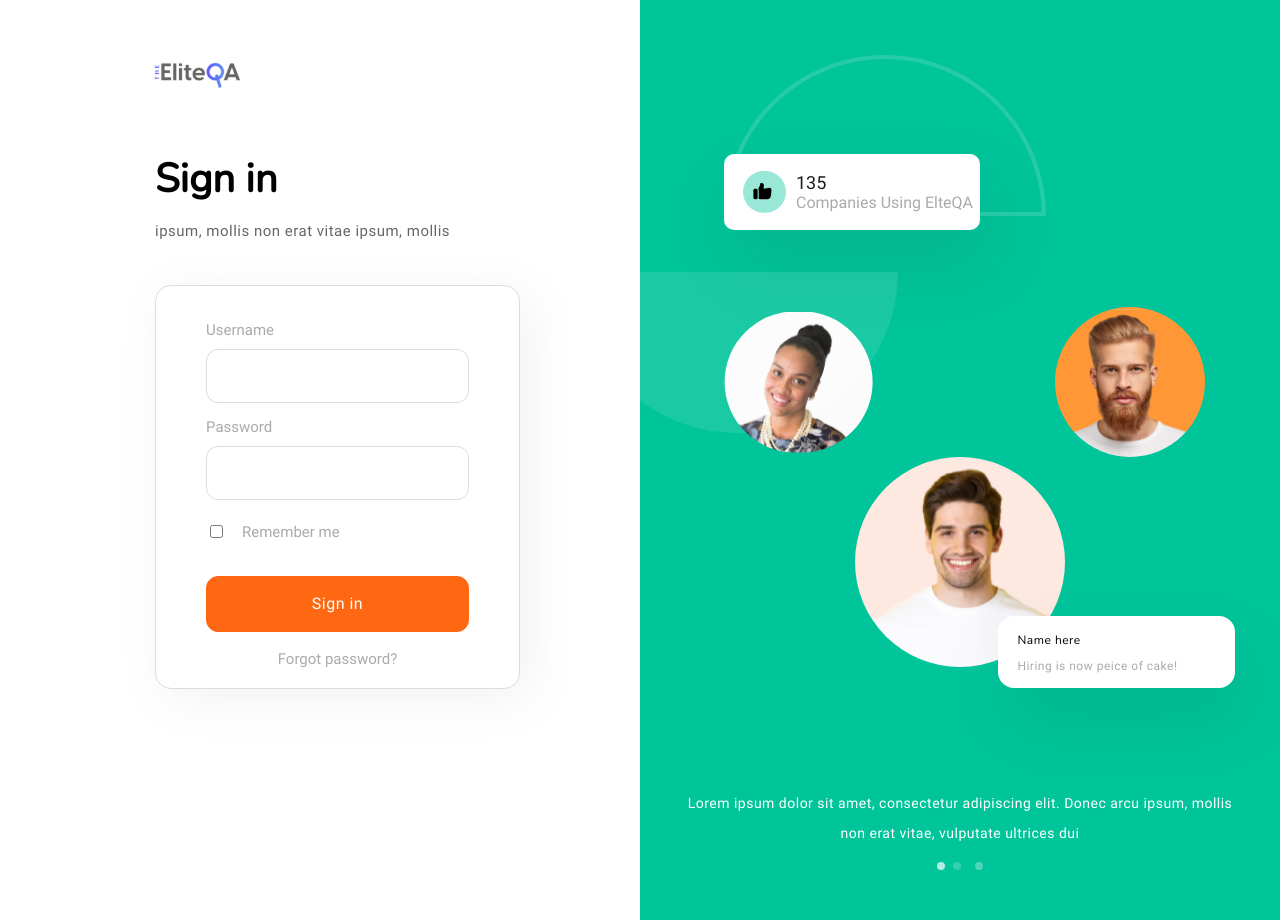
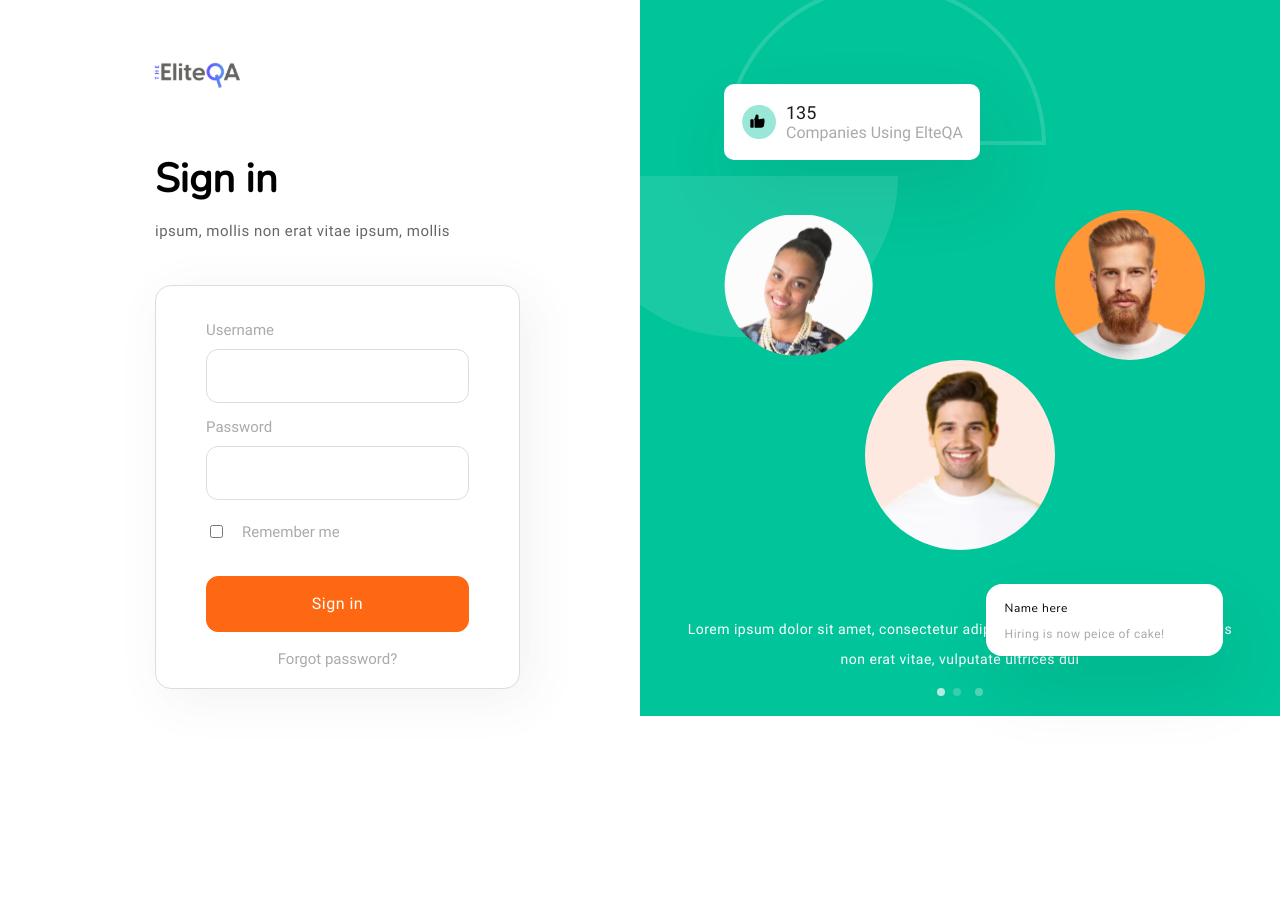
Before and after one commit to suraj9562/eliteQA, a React (Create React App) app: page /login in a window 1280 px wide. After the commit the page ends 800 px from the top, so only its background shows below. Built offline with nearby package versions, Linux system fonts and the light colour scheme; the HTML template or start-up script is replaced by a standard one.

Commit message:
done with login & reset pass page

```diff
--- a/src/components/Testimonial/Testimonial.jsx
+++ b/src/components/Testimonial/Testimonial.jsx
@@ -34,9 +34,8 @@ function Testimonial() {
         </div>
       </div>
       <Swiper
-        slidesPerView={2}
-        centeredSlides={true}
-        spaceBetween={30}
+        slidesPerView={3}
+        spaceBetween={40}
         modules={[Navigation]}
         navigation={{ nextEl: "#swiper-forward", prevEl: "#swiper-back" }}
       >
--- a/src/components/footer/footer.module.css
+++ b/src/components/footer/footer.module.css
@@ -91,10 +91,10 @@
 
 .container .right .input {
   width: 80%;
-  background: #b3bac5;
+  background: rgba(50, 48, 48, 0.5);
   mix-blend-mode: normal;
-  opacity: 0.1;
   border-radius: 8px;
+  color: #ffffff !important;
 }
 
 .container .right .input input {
@@ -104,7 +104,6 @@
   font-weight: 400;
   font-size: 1.6rem;
   line-height: 1.9rem;
-
   color: #ffffff !important;
 }
 
--- a/src/pages/login/login.module.css
+++ b/src/pages/login/login.module.css
@@ -105,54 +105,54 @@
 }
 
 .container .right {
-  height: 100%;
+  max-height: 100vh;
   width: 50%;
-  background-color: #00C49A;
+  background-color: #00c49a;
 }
 
 .container .right .boxOne {
-  margin-left: 84px;
-  margin-top: 154px;
+  margin-left: 8.4rem;
+  margin-top: 8.4rem;
   display: flex;
   justify-content: left;
   align-items: center;
-  width: 256px;
-  height: 76px;
-  background: #FFFFFF;
+  width: 25.6rem;
+  height: 7.6rem;
+  background: #ffffff;
   box-shadow: 10px 32px 72px rgba(51, 51, 51, 0.1);
   border-radius: 10px;
 }
 
 .container .right .boxOne img {
-  margin-left: 15px;
-  width: 47px;
-  height: 42px;
+  margin-left: 1.5rem;
+  max-width: 3.7rem;
+  max-height: 4.2rem;
 }
 
 .container .right .boxOne .boxText {
-  margin-left: 10px;
+  margin-left: 1rem;
 }
 
 .container .right .boxOne .boxText .textOne {
-  font-family: 'Roboto';
+  font-family: "Roboto";
   font-style: normal;
   font-weight: 500;
-  font-size: 18px;
-  color: #1B1D21;
+  font-size: 1.8rem;
+  color: #1b1d21;
 }
 
 .container .right .boxOne .boxText .textTwo {
-  font-family: 'Roboto';
+  font-family: "Roboto";
   font-style: normal;
   font-weight: 400;
-  font-size: 16px;
-  color: #AAAAAA;
+  font-size: 1.6rem;
+  color: #aaaaaa;
 }
 
 .container .right .imageContainerOne {
-  margin-left: 84px;
-  margin-right: 75px;
-  margin-top: 77px;
+  margin-left: 8.4rem;
+  margin-right: 7.5rem;
+  margin-top: 5rem;
   display: flex;
   justify-content: space-between;
 }
@@ -162,77 +162,80 @@
   justify-content: center;
 }
 
+.container .right .imageContainerTwo img {
+  max-width: 19rem;
+}
+
 .container .right .imageContainerTwo .boxTwo {
   position: absolute;
-  left: 78%;
-  top: 77%;
+  left: 77%;
+  top: 73%;
   display: flex;
   justify-content: left;
   align-items: center;
-  width: 237px;
-  height: 72px;
-  background: #FFFFFF;
+  width: 23.7rem;
+  height: 7.2rem;
+  background: #ffffff;
   box-shadow: 10px 32px 72px rgba(0, 0, 0, 0.08);
   border-radius: 16px;
 }
-
 
 .container .right .imageContainerTwo .boxTwo .boxText {
   display: flex;
   flex-direction: column;
   justify-content: space-around;
-  margin-left: 19px;
+  margin-left: 1.9rem;
 }
 
 .container .right .imageContainerTwo .boxTwo .boxText .textOne {
-  font-family: 'Nunito';
+  font-family: "Nunito";
   font-style: normal;
   font-weight: 500;
-  font-size: 12px;
-  line-height: 16px;
+  font-size: 1.2rem;
+  line-height: 1.6rem;
   letter-spacing: 0.5px;
   color: #000000;
 }
 
 .container .right .imageContainerTwo .boxTwo .boxText .textTwo {
-  font-family: 'Roboto';
+  font-family: "Roboto";
   font-style: normal;
   font-weight: 400;
-  font-size: 12px;
-  line-height: 14px;
+  font-size: 1.2rem;
+  line-height: 1.4rem;
   letter-spacing: 0.5px;
-  color: #AAAAAA;
+  color: #aaaaaa;
 }
 
 .container .right .subText {
-  margin-top: 107px;
+  margin-top: 5rem;
   display: flex;
   flex-direction: column;
   justify-content: center;
   align-items: center;
-  margin-bottom: 50px;
+  margin-bottom: 2rem;
 }
 
 .container .right .subText p {
   width: 554px;
-  font-family: 'Roboto';
+  font-family: "Roboto";
   font-style: normal;
   font-weight: 400;
   font-size: 14px;
   line-height: 30px;
   text-align: center;
   letter-spacing: 0.5px;
-  color: #FFFFFF;
+  color: #ffffff;
 }
 
 .container .right .ellipseOne {
-  margin-top: 55px;
-  margin-left: 84px;
+  top: -2%;
+  margin-left: 8.4rem;
   position: absolute;
 }
 
 .container .right .ellipseTwo {
-  top: 34%;
+  top: 22%;
   left: 45%;
   position: absolute;
 }
--- a/src/subComponents/card/card.module.css
+++ b/src/subComponents/card/card.module.css
@@ -6,6 +6,8 @@
   gap: 2rem;
   transition: 0.4s ease-out;
   cursor: pointer;
+  background: #f8f7ff;
+  border-radius: 1.6rem;
 }
 
 .card .title {
@@ -26,8 +28,7 @@
 }
 
 .card:hover {
-  background: #f8f7ff;
-  border-radius: 1.6rem;
+  background: #fee9e1;
 }
 
 @media screen and (max-width: 768px) {
--- /dev/null
+++ b/src/subComponents/passwordResetDoneCard/PasswordResetDoneCard.jsx
@@ -0,0 +1,15 @@
+import Styles from "./passwordResetDoneCard.module.css";
+import passImg from "./../../assets/images/passImg.svg";
+
+function PasswordResetDoneCard() {
+  return (
+    <div className={Styles.container}>
+      <img src={passImg} alt="" />
+      <div className={Styles.title}>
+        Password Reset Link has been sent to your email
+      </div>
+    </div>
+  );
+}
+
+export default PasswordResetDoneCard;
--- /dev/null
+++ b/src/subComponents/passwordResetDoneCard/passwordResetDoneCard.module.css
@@ -0,0 +1,20 @@
+.container {
+  display: flex;
+  flex-direction: column;
+  align-items: center;
+  justify-content: center;
+
+  margin-left: 3.5rem;
+  background: #ffffff;
+  border: 1px solid #dddddd;
+  box-shadow: 10px 10px 50px rgba(93, 87, 87, 0.08);
+  border-radius: 16px;
+}
+
+.container .title {
+  font-size: 1.6rem;
+  font-weight: 400;
+  line-height: 2.8rem;
+  letter-spacing: 0.5px;
+  text-align: left;
+}
--- a/src/subComponents/sliderCard/sliderCard.module.css
+++ b/src/subComponents/sliderCard/sliderCard.module.css
@@ -2,7 +2,6 @@
   min-width: 40rem;
   padding: 3rem 4rem;
   background: #f8f7ff;
-  box-shadow: 0px 4px 40px 3px rgba(49, 49, 51, 0.05);
   border-radius: 16px;
 
   display: flex;
```
Also changed, not shown: src/pages/passordReset/PasswordReset.jsx (+14 -5 lines), src/assets/images/passImg.svg (added), 1 other file (tests, documents, lock files or other folders).
